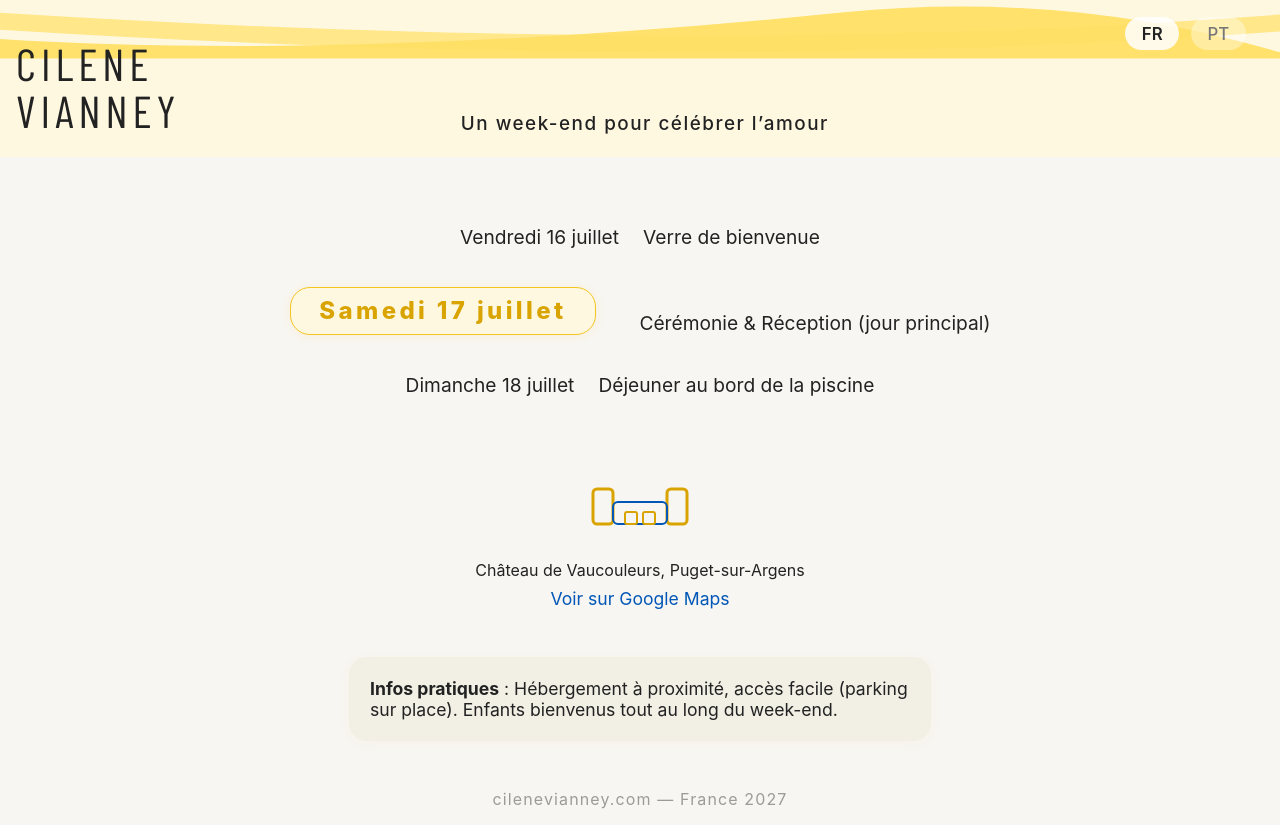
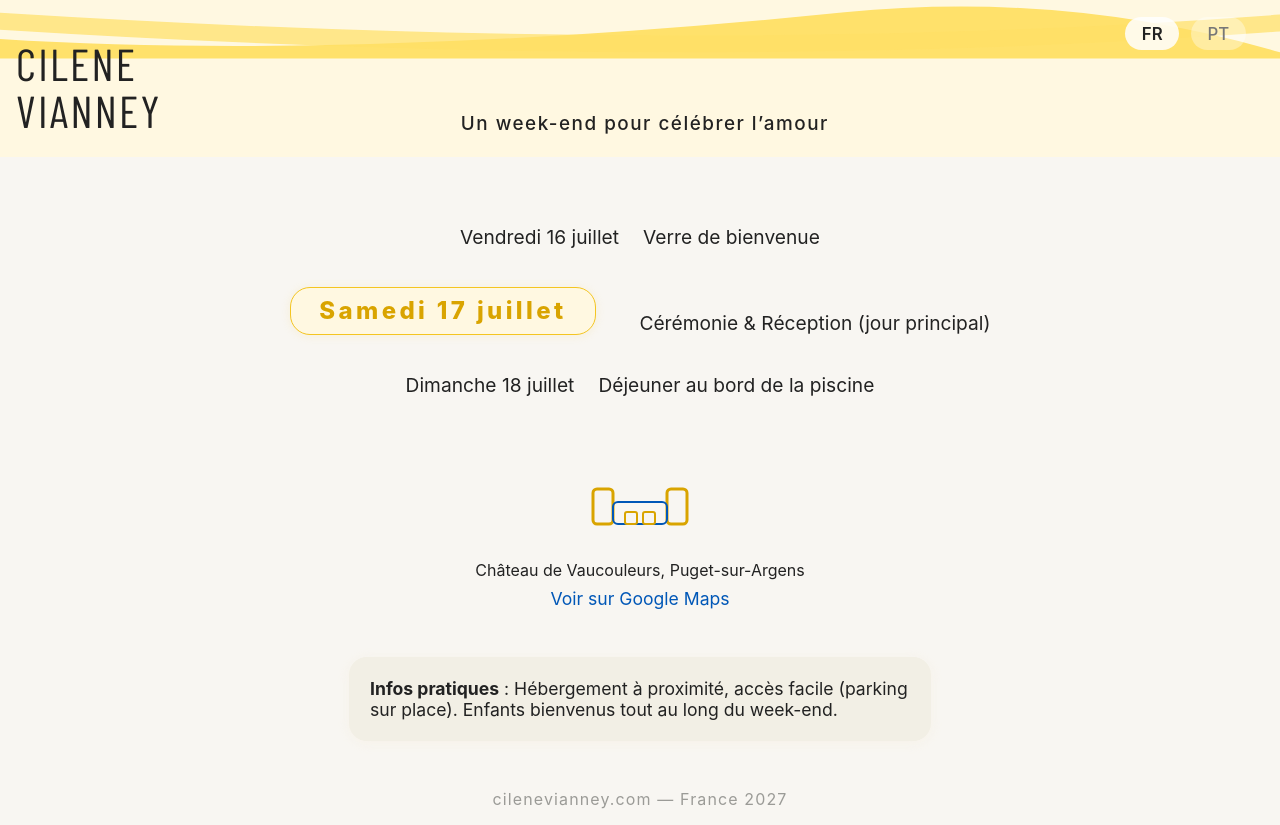
Before and after one commit to cileneoliveira/cilenevianney, a plain HTML site: page index.html in a window 1280 px wide. Drawn offline with nearby package versions, Linux system fonts and the light colour scheme.

Commit message:
Update index.html names spacing

```diff
--- a/index.html
+++ b/index.html
@@ -124,7 +124,7 @@
   </div>
   <!-- Prénoms -->
   <div style="flex:1;z-index:1;">
-    <div style="font-family:'Barlow Condensed','Arial Narrow',Arial,sans-serif;font-size:2.8rem;font-weight:400;letter-spacing:0.11em;text-transform:uppercase;line-height:1.06;">
+    <div style="font-family:'Barlow Condensed','Arial Narrow',Arial,sans-serif;font-size:2.8rem;font-weight:400;letter-spacing:0.05em;text-transform:uppercase;line-height:1.06;">
       CILENE<br>VIANNEY
     </div>
   </div>
```
